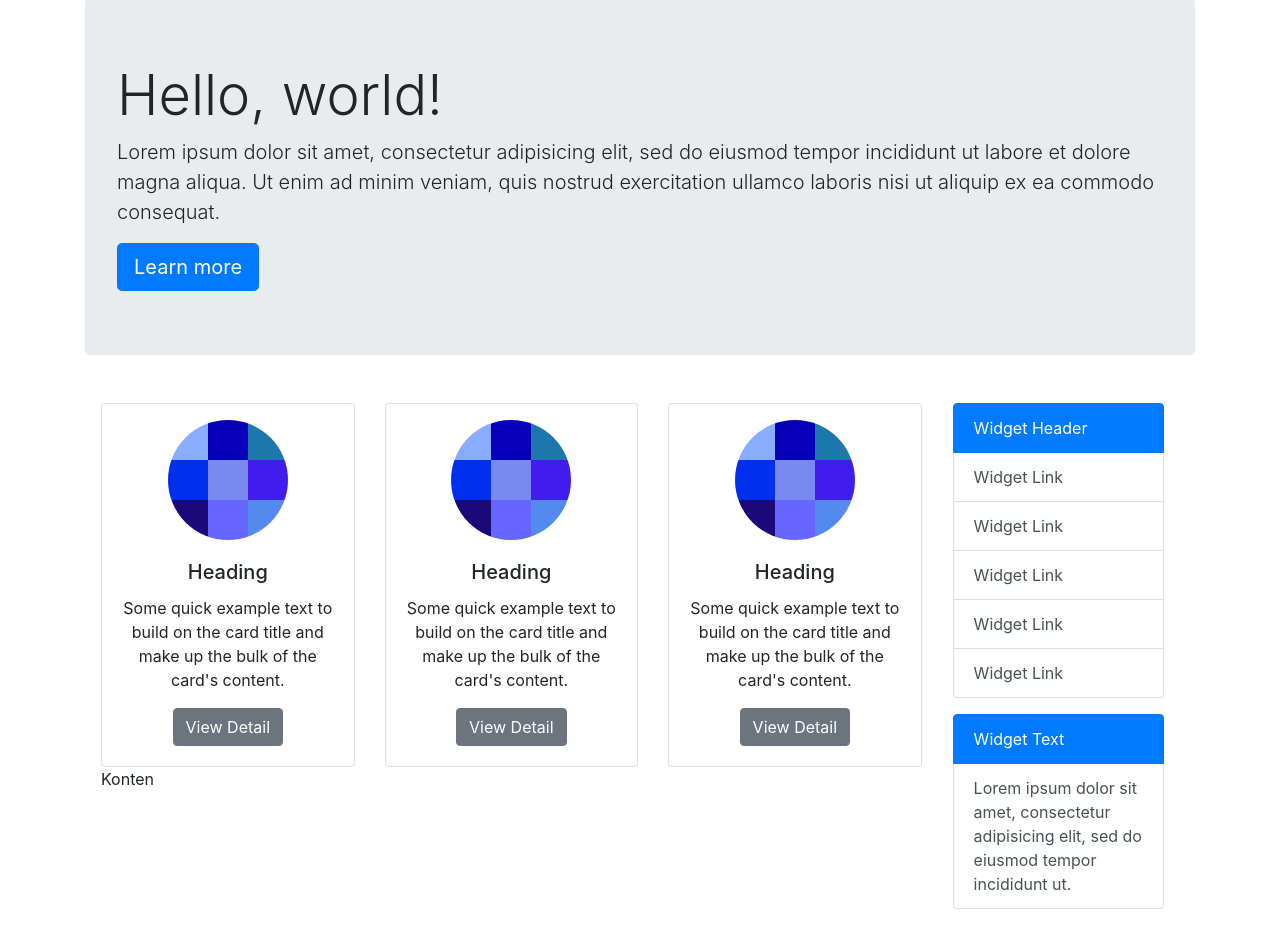
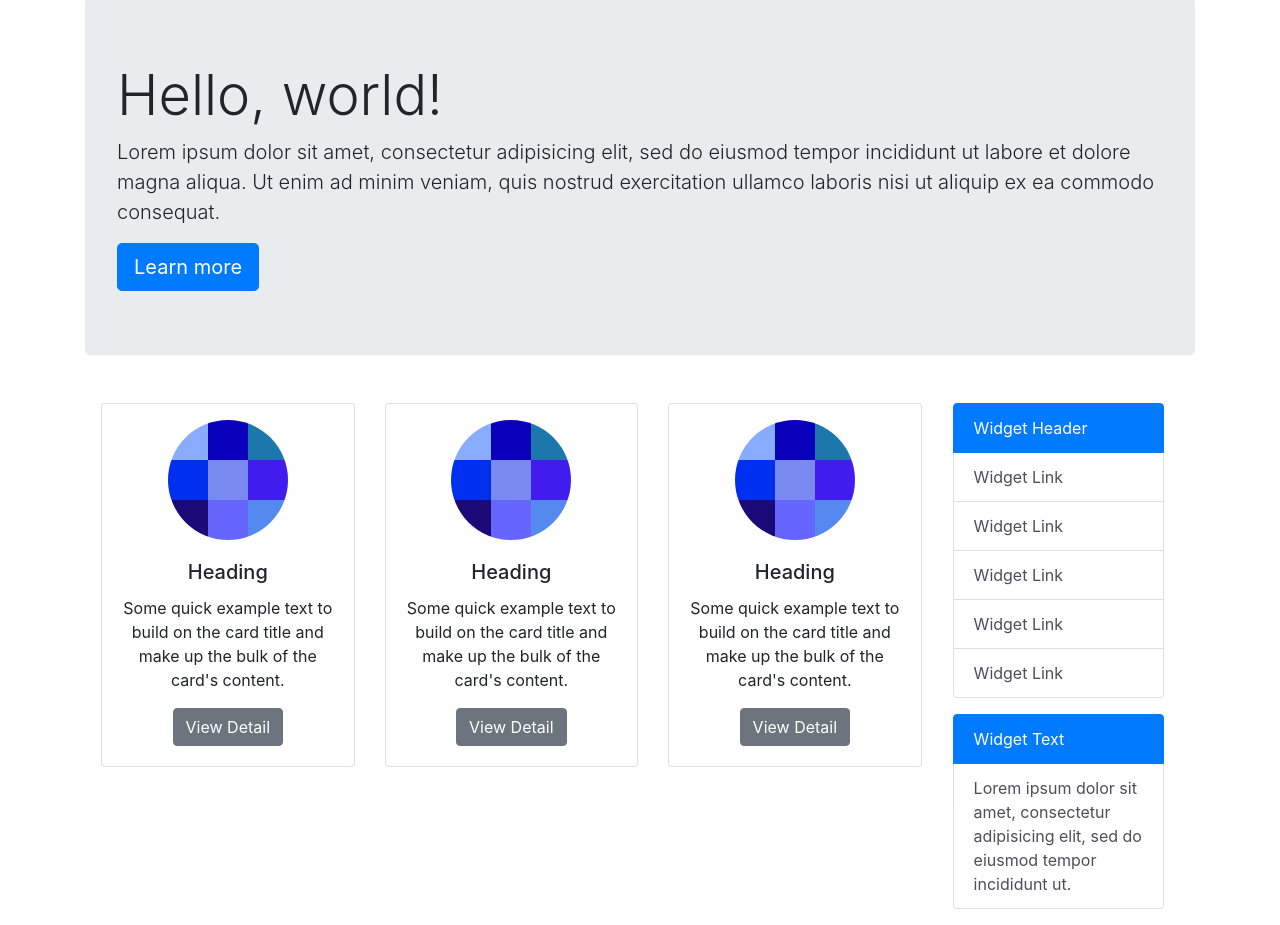
Before and after one commit to fajaragngn/lab6web, a plain HTML site: page lab6_css_framework/index.html in a window 1280 px wide. Shown: the part 209-1134 px from the top of the page. Drawn offline with nearby package versions, Linux system fonts and the light colour scheme.

Commit message:
rebuilding site Thu Apr 14 21:15:59 WIB 2022

```diff
--- a/lab6_css_framework/index.html
+++ b/lab6_css_framework/index.html
@@ -86,7 +86,7 @@
     </div>
     </div>
 <!--CARDS 2-->
-    <p>Konten</p>
+
 
   </div>
 
```
Also changed, not shown: assets/img/2/4-1.png (added), assets/img/2/4-2.png (added), assets/img/2/4.png (added), assets/img/2/5-1.png (added), assets/img/2/5.png (added).
